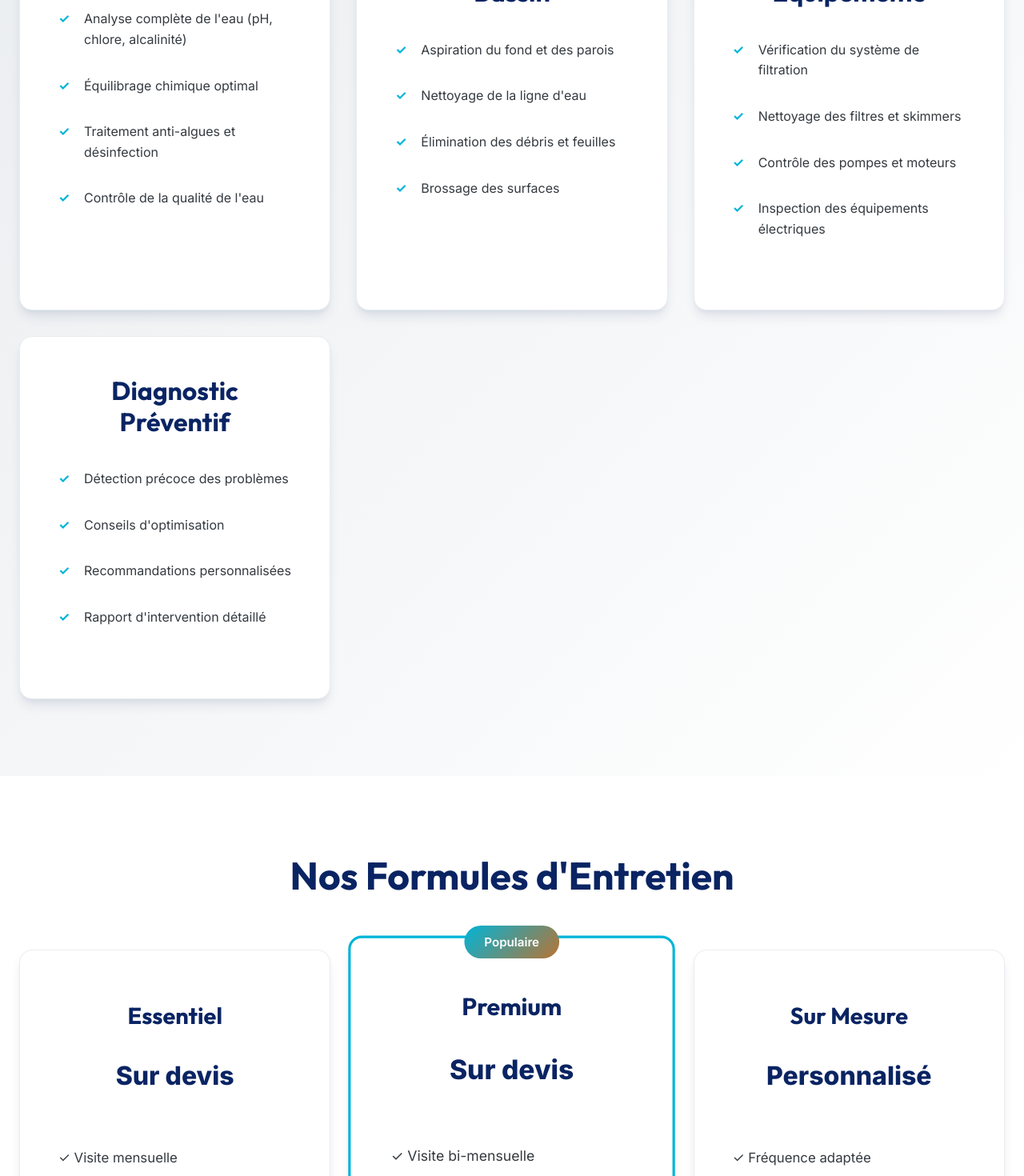
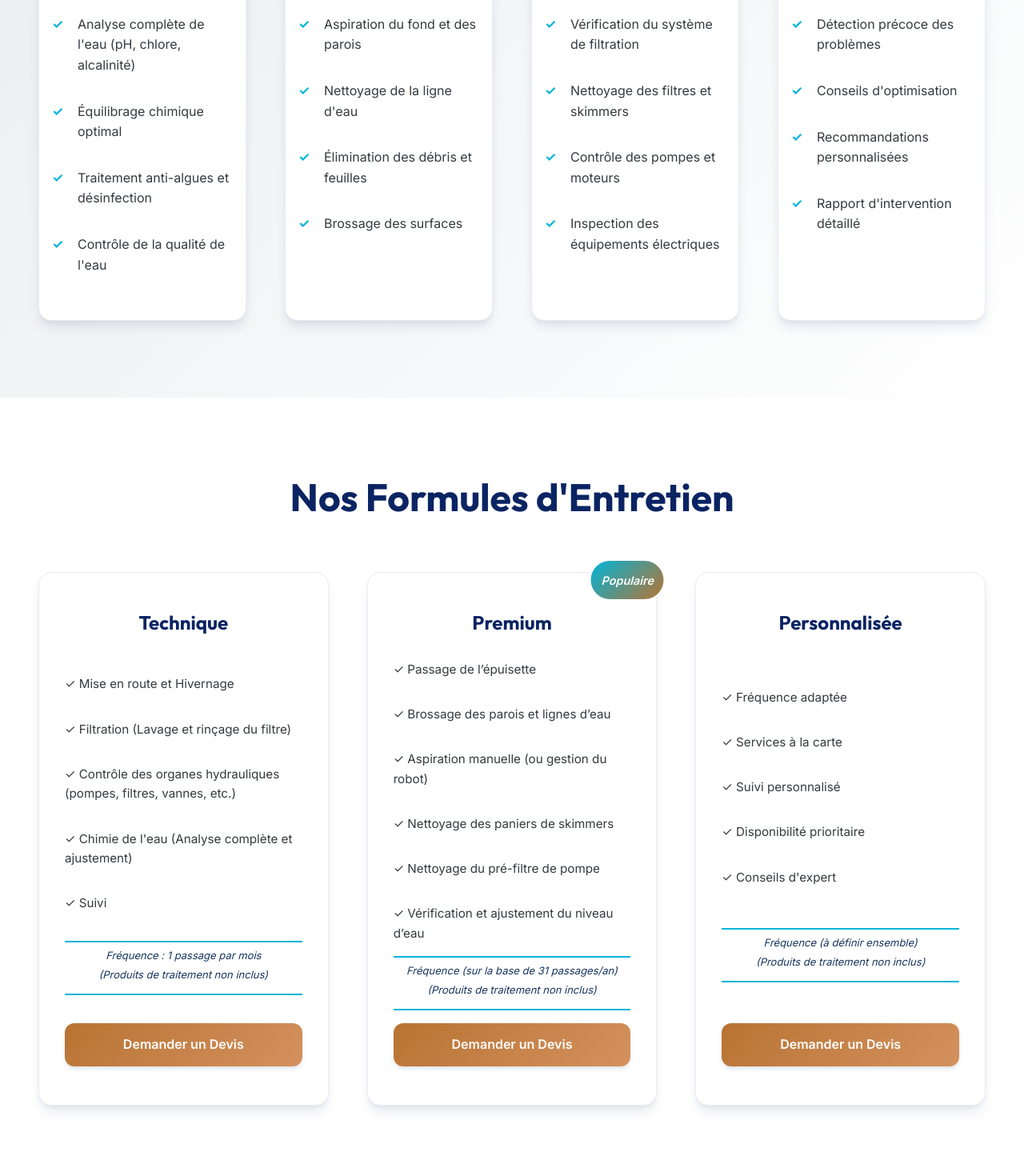
Before and after one commit to Dorian-Raud/MaviPool, a Next.js app: page /entretien in a window 1280 px wide. Shown: the part 1330-2800 px from the top of the page at 80% size. Built offline with nearby package versions, Linux system fonts and the light colour scheme.

Commit message:
Fix : cards entretien

```diff
--- a/pages/entretien.js
+++ b/pages/entretien.js
@@ -45,9 +45,9 @@ export default function Entretien() {
                 <div className="container">
                     <h2 className="text-center mb-xl">Nos Prestations d'Entretien</h2>
 
-                    <div className="grid grid-2">
-                        <div className="card">
-                            <h3>Traitement de l'Eau</h3>
+                    <div className="grid grid-4">
+                        <div className="card-entretien">
+                            <h3>Traitement de l'eau</h3>
                             <ul className={styles.serviceList}>
                                 <li>Analyse complète de l'eau (pH, chlore, alcalinité)</li>
                                 <li>Équilibrage chimique optimal</li>
@@ -56,8 +56,8 @@ export default function Entretien() {
                             </ul>
                         </div>
 
-                        <div className="card">
-                            <h3>Nettoyage du Bassin</h3>
+                        <div className="card-entretien">
+                            <h3>Nettoyage piscine</h3>
                             <ul className={styles.serviceList}>
                                 <li>Aspiration du fond et des parois</li>
                                 <li>Nettoyage de la ligne d'eau</li>
@@ -66,8 +66,8 @@ export default function Entretien() {
                             </ul>
                         </div>
 
-                        <div className="card">
-                            <h3>Maintenance des Équipements</h3>
+                        <div className="card-entretien">
+                            <h3>Maintenance équipements</h3>
                             <ul className={styles.serviceList}>
                                 <li>Vérification du système de filtration</li>
                                 <li>Nettoyage des filtres et skimmers</li>
@@ -76,8 +76,8 @@ export default function Entretien() {
                             </ul>
                         </div>
 
-                        <div className="card">
-                            <h3>Diagnostic Préventif</h3>
+                        <div className="card-entretien">
+                            <h3>Diagnostic préventif</h3>
                             <ul className={styles.serviceList}>
                                 <li>Détection précoce des problèmes</li>
                                 <li>Conseils d'optimisation</li>
@@ -96,17 +96,20 @@ export default function Entretien() {
                     <div className={`grid grid-3 ${styles.pricingGrid}`}>
                         <div className={`card ${styles.pricingCard}`}>
                             <div className={styles.pricingHeader}>
-                                <h3>Essentiel</h3>
-                                <div className={styles.pricingPrice}>
-                                    <span className={styles.price}>Sur devis</span>
-                                </div>
+                                <h3>Technique</h3>
                             </div>
                             <ul className={styles.pricingFeatures}>
-                                <li>✓ Visite mensuelle</li>
-                                <li>✓ Traitement de l'eau</li>
-                                <li>✓ Nettoyage basique</li>
-                                <li>✓ Contrôle filtration</li>
+                                <li>✓ Mise en route et Hivernage</li>
+                                <li>✓ Filtration (Lavage et rinçage du filtre) </li>
+                                <li>✓ Contrôle des organes hydrauliques (pompes, filtres, vannes, etc.)</li>
+                                <li>✓ Chimie de l'eau (Analyse complète et ajustement)</li>
+                                <li>✓ Suivi </li>
                             </ul>
+                            <div className={styles.PrecisionCard}>
+                                <p>Fréquence : 1 passage par mois </p>
+                                <p>(Produits de traitement non inclus)</p>
+                            </div>
+
                             <Link href="/#contact" className="btn btn-outline" style={{ width: '100%' }}>
                                 Demander un Devis
                             </Link>
@@ -116,17 +119,20 @@ export default function Entretien() {
                             <div className={styles.badge}>Populaire</div>
                             <div className={styles.pricingHeader}>
                                 <h3>Premium</h3>
-                                <div className={styles.pricingPrice}>
-                                    <span className={styles.price}>Sur devis</span>
-                                </div>
                             </div>
                             <ul className={styles.pricingFeatures}>
-                                <li>✓ Visite bi-mensuelle</li>
-                                <li>✓ Traitement complet</li>
-                                <li>✓ Nettoyage approfondi</li>
-                                <li>✓ Maintenance équipements</li>
-                                <li>✓ Rapport détaillé</li>
+                                <li>✓ Passage de l’épuisette</li>
+                                <li>✓ Brossage des parois et lignes d’eau</li>
+                                <li>✓ Aspiration manuelle (ou gestion du robot)</li>
+                                <li>✓ Nettoyage des paniers de skimmers</li>
+                                <li>✓ Nettoyage  du pré-filtre de pompe</li>
+                                <li>✓ Vérification et ajustement du niveau d’eau</li>
                             </ul>
+                            <div className={styles.PrecisionCard}>
+                                <p>Fréquence (sur la base de 31 passages/an)</p>
+                                <p>(Produits de traitement non inclus)</p>
+                            </div>
+
                             <Link href="/#contact" className="btn btn-primary" style={{ width: '100%' }}>
                                 Demander un Devis
                             </Link>
@@ -134,10 +140,7 @@ export default function Entretien() {
 
                         <div className={`card ${styles.pricingCard}`}>
                             <div className={styles.pricingHeader}>
-                                <h3>Sur Mesure</h3>
-                                <div className={styles.pricingPrice}>
-                                    <span className={styles.price}>Personnalisé</span>
-                                </div>
+                                <h3>Personnalisée</h3>
                             </div>
                             <ul className={styles.pricingFeatures}>
                                 <li>✓ Fréquence adaptée</li>
@@ -146,8 +149,13 @@ export default function Entretien() {
                                 <li>✓ Disponibilité prioritaire</li>
                                 <li>✓ Conseils d'expert</li>
                             </ul>
-                            <Link href="/#contact" className="btn btn-accent" style={{ width: '100%' }}>
-                                Nous Contacter
+                            <div className={styles.PrecisionCard}>
+                                <p>Fréquence (à définir ensemble)</p>
+                                <p>(Produits de traitement non inclus)</p>
+                            </div>
+
+                            <Link href="/#contact" className="btn btn-primary" style={{ width: '100%' }}>
+                                Demander un Devis
                             </Link>
                         </div>
                     </div>
--- a/styles/Service.module.css
+++ b/styles/Service.module.css
@@ -109,13 +109,11 @@
 .pricingCard {
     position: relative;
     text-align: center;
-    padding: var(--spacing-2xl) var(--spacing-xl);
+    padding: var(--spacing-xl) var(--spacing-lg);
     transition: all var(--transition-base);
-}
-
-.pricingCard.featured {
-    border: 3px solid var(--color-secondary);
-    transform: scale(1.05);
+    display: flex;
+    flex-direction: column;
+    justify-content: space-between;
 }
 
 .pricingCard:hover {
@@ -129,23 +127,20 @@
 .badge {
     position: absolute;
     top: -15px;
-    left: 50%;
+    left: 90%;
     transform: translateX(-50%);
     background: linear-gradient(135deg, var(--color-secondary) 0%, var(--color-accent) 100%);
     color: var(--color-white);
-    padding: 0.5rem 1.5rem;
-    border-radius: 2rem;
+    padding: 0.8rem;
+    border-radius: 100px;
     font-weight: 600;
     font-size: 0.9rem;
-}
-
-.pricingHeader {
-    margin-bottom: var(--spacing-xl);
+    font-style: italic;
 }
 
 .pricingHeader h3 {
-    font-size: 1.8rem;
-    margin-bottom: var(--spacing-md);
+    font-size: 1.5rem;
+    margin-bottom: var(--spacing-sm);
 }
 
 .pricingPrice {
@@ -153,7 +148,7 @@
 }
 
 .price {
-    font-size: 2rem;
+    font-size: 1.8rem;
     font-weight: 800;
     color: var(--color-primary);
 }
@@ -161,14 +156,13 @@
 .pricingFeatures {
     list-style: none;
     padding: 0;
-    margin: var(--spacing-xl) 0;
     text-align: left;
 }
 
 .pricingFeatures li {
     padding: var(--spacing-sm) 0;
     color: var(--color-gray-700);
-    font-size: 1.05rem;
+    font-size: 0.95rem;
 }
 
 /* Benefits Grid */
@@ -205,6 +199,18 @@
 .benefitCard p {
     color: var(--color-gray-600);
     line-height: 1.6;
+}
+
+.PrecisionCard {
+    font-size: small;
+    text-align: center;
+    border-top: 2px solid var(--color-secondary);
+    padding-top: 1rem;
+    border-bottom: 2px solid var(--color-secondary);
+    margin-bottom: 1rem;
+    color: #17355e;
+    font-style: italic;
+    line-height: 0;
 }
 
 /* Process Section */
--- a/styles/globals.css
+++ b/styles/globals.css
@@ -2,15 +2,18 @@
 
 :root {
   /* Couleurs principales */
-  --color-primary: #0A2463;        /* Bleu profond */
+  --color-primary: #0A2463;
+  /* Bleu profond */
   --color-primary-light: #1a3a7d;
   --color-primary-dark: #051633;
 
-  --color-secondary: #00B4D8;      /* Bleu turquoise */
+  --color-secondary: #00B4D8;
+  /* Bleu turquoise */
   --color-secondary-light: #48CAE4;
   --color-secondary-dark: #0096C7;
 
-  --color-accent: #B87333;         /* Cuivre */
+  --color-accent: #B87333;
+  /* Cuivre */
   --color-accent-light: #D4915E;
   --color-accent-dark: #9A5F2A;
 
@@ -82,7 +85,12 @@ body {
 }
 
 /* Typographie */
-h1, h2, h3, h4, h5, h6 {
+h1,
+h2,
+h3,
+h4,
+h5,
+h6 {
   font-family: var(--font-heading);
   font-weight: 700;
   line-height: 1.2;
@@ -205,9 +213,9 @@ a:hover {
 /* Container */
 .container {
   width: 100%;
-  max-width: 1500px;
+  max-width: 1600px;
   margin: 0 auto;
-  padding: 0 var(--spacing-md);
+  padding: 0 var(--spacing-xl);
 }
 
 .container-wide {
@@ -242,6 +250,16 @@ a:hover {
   text-align: center;
 }
 
+.card-entretien {
+  background: var(--color-white);
+  border-radius: var(--radius-xl);
+  padding: 1rem;
+  box-shadow: var(--shadow-lg);
+  transition: all var(--transition-base);
+  border: 1px solid var(--color-gray-100);
+  text-align: center;
+}
+
 .card:hover {
   transform: translateY(-5px);
   box-shadow: var(--shadow-2xl);
@@ -256,7 +274,7 @@ a:hover {
 /* Grilles */
 .grid {
   display: grid;
-  gap: var(--spacing-lg);
+  gap: var(--spacing-xl);
 }
 
 .grid-2 {
@@ -283,15 +301,37 @@ a:hover {
   background-clip: text;
 }
 
-.mb-sm { margin-bottom: var(--spacing-sm); }
-.mb-md { margin-bottom: var(--spacing-md); }
-.mb-lg { margin-bottom: var(--spacing-lg); }
-.mb-xl { margin-bottom: var(--spacing-xl); }
+.mb-sm {
+  margin-bottom: var(--spacing-sm);
+}
 
-.mt-sm { margin-top: var(--spacing-sm); }
-.mt-md { margin-top: var(--spacing-md); }
-.mt-lg { margin-top: var(--spacing-lg); }
-.mt-xl { margin-top: var(--spacing-xl); }
+.mb-md {
+  margin-bottom: var(--spacing-md);
+}
+
+.mb-lg {
+  margin-bottom: var(--spacing-lg);
+}
+
+.mb-xl {
+  margin-bottom: var(--spacing-xl);
+}
+
+.mt-sm {
+  margin-top: var(--spacing-sm);
+}
+
+.mt-md {
+  margin-top: var(--spacing-md);
+}
+
+.mt-lg {
+  margin-top: var(--spacing-lg);
+}
+
+.mt-xl {
+  margin-top: var(--spacing-xl);
+}
 
 /* Animations */
 @keyframes fadeIn {
@@ -299,6 +339,7 @@ a:hover {
     opacity: 0;
     transform: translateY(20px);
   }
+
   to {
     opacity: 1;
     transform: translateY(0);
@@ -310,6 +351,7 @@ a:hover {
     opacity: 0;
     transform: translateX(-30px);
   }
+
   to {
     opacity: 1;
     transform: translateX(0);
@@ -321,6 +363,7 @@ a:hover {
     opacity: 0;
     transform: translateX(30px);
   }
+
   to {
     opacity: 1;
     transform: translateX(0);
@@ -328,9 +371,12 @@ a:hover {
 }
 
 @keyframes float {
-  0%, 100% {
+
+  0%,
+  100% {
     transform: translateY(0);
   }
+
   50% {
     transform: translateY(-10px);
   }
```
